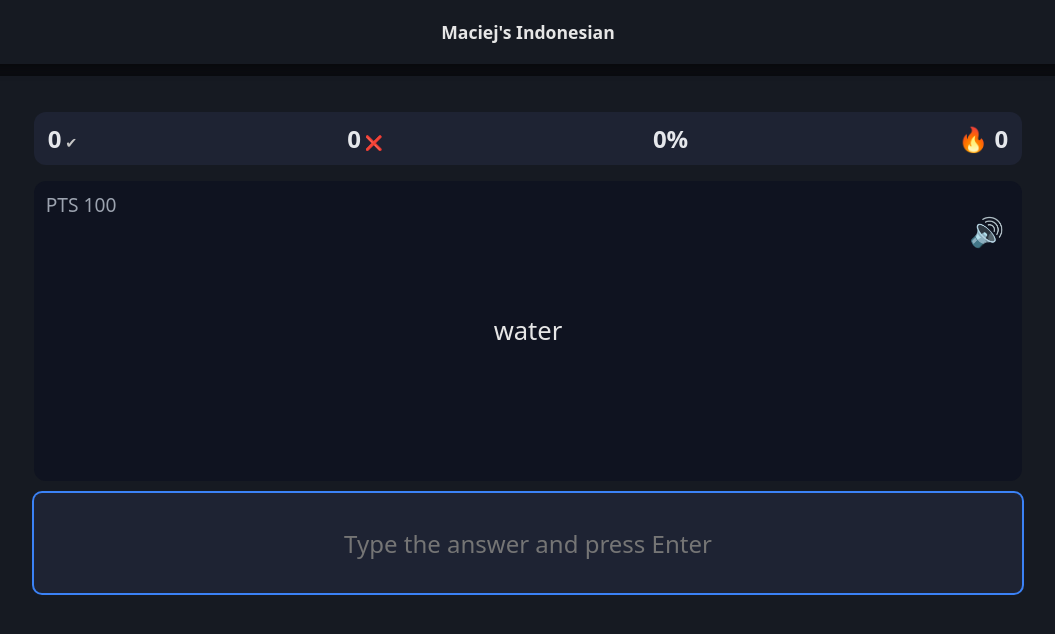
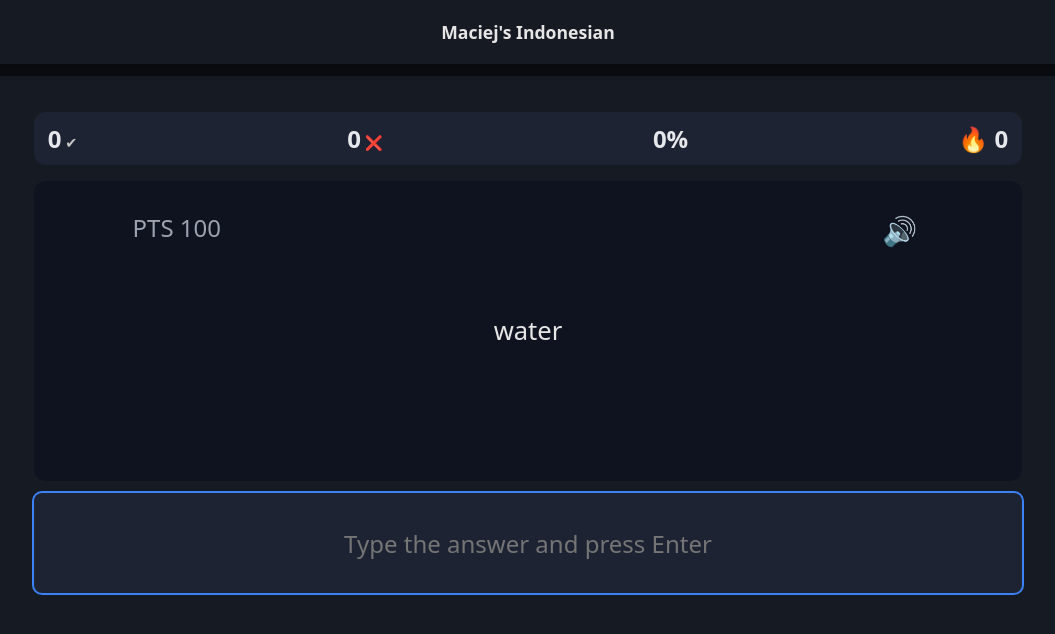
Before and after one commit to MMaciej-png/MMaciej-png.github.io, a plain HTML site: page index.html in a window 1280 px wide. Shown: the top 634 px of the page, without its empty margins (112-1167 px from the left). Drawn offline with Linux system fonts and the light colour scheme.

Commit message:
fix: final fix
Refs #6
Refs #9

```diff
--- a/style.css
+++ b/style.css
@@ -30,7 +30,7 @@ body {
   align-items: center;
   justify-content: center;
   z-index: 100;
-  box-shadow: 0 2px 10px rgba(0,0,0,.5);
+  box-shadow: 0 2px 10px rgba(0, 0, 0, .5);
 }
 
 .top-bar h1 {
@@ -56,7 +56,7 @@ body {
   background: #161a22;
   border-radius: 16px;
   padding: 20px;
-  box-shadow: 0 0 30px rgba(0,0,0,.6);
+  box-shadow: 0 0 30px rgba(0, 0, 0, .6);
 
   display: flex;
   flex-direction: column;
@@ -109,7 +109,7 @@ body {
 ====================================================== */
 
 .stats-row {
-  display:flex;
+  display: flex;
   justify-content: space-between;
   align-items: center;
   gap: 10px;
@@ -123,7 +123,7 @@ body {
 
 .stats-row strong {
   color: #e5e7eb;
-  font-size:x-large;
+  font-size: x-large;
 }
 
 
@@ -190,15 +190,23 @@ body {
 
 .card-meta {
   position: absolute;
-  top: 10px;
-  left: 12px;
-  display: flex;
+  top: 10%;
+  left: 10%;
+  display: inline-flex;   /* IMPORTANT */
+  align-items: center;
   gap: 8px;
-  font-size: .75em;
+  white-space: nowrap;   /* IMPORTANT */
+  font-size: x-large;
   color: #9ca3af;
   user-select: none;
 }
 
+
+.card-meta {
+  display: flex;
+  align-items: center;
+  gap: 8px;
+}
 
 /* ======================================================
    CARD FEEDBACK
@@ -206,12 +214,12 @@ body {
 
 .card.correct .card-face {
   background: #064e3b;
-  box-shadow: 0 0 25px rgba(16,185,129,.7);
+  box-shadow: 0 0 25px rgba(16, 185, 129, .7);
 }
 
 .card.wrong .card-face {
   background: #7f1d1d;
-  box-shadow: 0 0 25px rgba(239,68,68,.7);
+  box-shadow: 0 0 25px rgba(239, 68, 68, .7);
 }
 
 .card.wrong:not(.flipped) .card-face {
@@ -219,8 +227,13 @@ body {
 }
 
 @keyframes soft-flash {
-  from { background-color: #7f1d1d; }
-  to   { background-color: #0f1320; }
+  from {
+    background-color: #7f1d1d;
+  }
+
+  to {
+    background-color: #0f1320;
+  }
 }
 
 
@@ -230,8 +243,8 @@ body {
 
 .tts-btn {
   position: absolute;
-  top: 10px;
-  right: 12px;
+  top: 3%;
+  right: 10%;
   background: none;
   border: none;
   font-size: 1.1em;
@@ -257,7 +270,7 @@ body {
   background: #161a22;
   border-radius: 16px;
   padding: 20px;
-  box-shadow: 0 0 30px rgba(0,0,0,.6);
+  box-shadow: 0 0 30px rgba(0, 0, 0, .6);
   display: flex;
   flex-direction: column;
   gap: 10px;
@@ -281,7 +294,7 @@ body {
   justify-content: space-between;
   font-size: .9em;
   color: #c7c7c7;
-  font-size:x-large;
+  font-size: x-large;
 }
 
 .casual-panel hr,
@@ -297,7 +310,7 @@ body {
   align-items: center;
   gap: 6px;
   margin-bottom: 16px;
-  font-size:x-large;
+  font-size: x-large;
 }
 
 .casual-rank img {
@@ -313,7 +326,7 @@ body {
 
   color: #e5e7eb;
   transform: translateY(-0%);
-  font-size:50px;
+  font-size: 50px;
 }
 
 
@@ -334,7 +347,7 @@ body {
   gap: 14px;
   height: 75px;
   width: min(420px, 100%);
-  box-shadow: 0 10px 30px rgba(0,0,0,.6);
+  box-shadow: 0 10px 30px rgba(0, 0, 0, .6);
   visibility: hidden;
 }
 
@@ -482,6 +495,11 @@ body.light .bottom-bar button {
   }
 }
 
+.card-meta {
+  display: flex;
+  align-items: center;
+  gap: 8px;
+}
 /* ======================================================
    TTS CONTROL – LABEL + SLIDER REDESIGN
 ====================================================== */
@@ -494,7 +512,7 @@ body.light .bottom-bar button {
   padding: 12px 14px;
   border-radius: 12px;
   background: #1e2333;
-  font-size:x-large;
+  font-size: x-large;
 }
 
 /* Label styling */
@@ -504,7 +522,7 @@ body.light .bottom-bar button {
   text-transform: uppercase;
   color: #9ca3af;
   font-weight: 600;
-  font-size:x-large;
+  font-size: x-large;
   user-select: none;
 }
 
@@ -516,13 +534,11 @@ body.light .bottom-bar button {
   width: 100%;
   height: 8px;
   border-radius: 999px;
-  background: linear-gradient(
-    to right,
+  background: linear-gradient(to right,
       #3b82f6 0%,
       #3b82f6 60%,
       #374151 60%,
-    #374151 100%
-  );
+      #374151 100%);
   outline: none;
   cursor: pointer;
 }
@@ -537,7 +553,7 @@ body.light .bottom-bar button {
   height: 24px;
   border-radius: 50%;
   background: #e5e7eb;
-  box-shadow: 0 0 0 4px rgba(59,130,246,.4);
+  box-shadow: 0 0 0 4px rgba(59, 130, 246, .4);
   transition: transform .15s ease, box-shadow .15s ease;
 }
 
@@ -562,7 +578,7 @@ body.light .bottom-bar button {
   border-radius: 50%;
   background: #e5e7eb;
   border: none;
-  box-shadow: 0 0 0 4px rgba(59,130,246,.4);
+  box-shadow: 0 0 0 4px rgba(59, 130, 246, .4);
 }
 
 .tts-control input[type="range"]::-webkit-slider-runnable-track {
```
Lines whose indentation alone changed are shown as unchanged.
